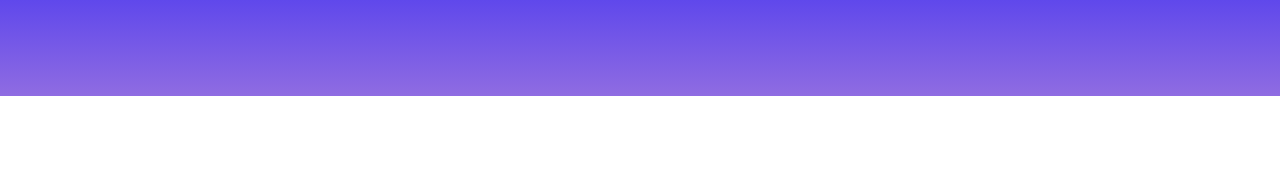
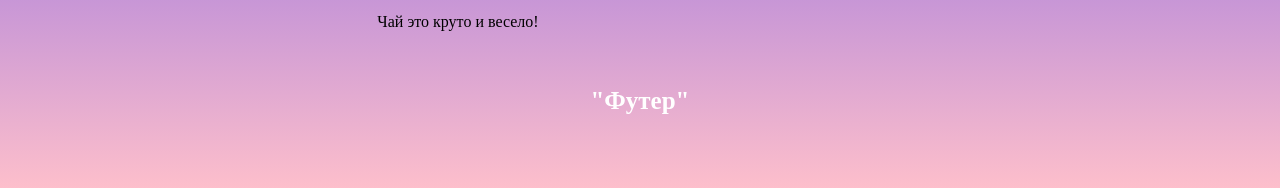
Before and after one commit to Mirazen/1-task, a plain HTML site: page 1task/index.html in a window 1280 px wide. Shown: the part 704-892 px from the top of the page. Before the commit the page ends 800 px from the top, so only its background shows below. Drawn offline with Linux system fonts and the light colour scheme.

Commit message:
Add files via upload

```diff
--- a/1task/index.html
+++ b/1task/index.html
@@ -29,5 +29,6 @@
         <img class ="street-png" src="images/tea.jpeg" alt="tea">
         <p>Чай это круто и весело!</p>
     </div>
+    <footer>"Футер"</footer>
 </body>
 </html>
--- a/1task/style.css
+++ b/1task/style.css
@@ -23,6 +23,18 @@ div {
     text-align: center;
 }
 
-div:hover {
+div>img:hover {
     border-radius: 24px;
 }
+
+footer {
+    height: 100px;
+    font-size: 25px;
+    font-weight: bold;
+    color: white;
+    text-align: center;
+    background: repeating-linear-gradient(45deg, var(--grey), var(--grey)
+    50px, var(--black) 50px, var(--black) 100px);
+    border-radius: 24px;
+    padding-top: 40px;
+}
```
Also changed, not shown: 1task/images/game.jpeg (added), 1task/images/logo.jpg (added), 1task/images/photo-1562797807-aa9baed9a414.jpeg (added), 1task/images/tea.jpeg (added). Lines whose indentation alone changed are shown as unchanged.
